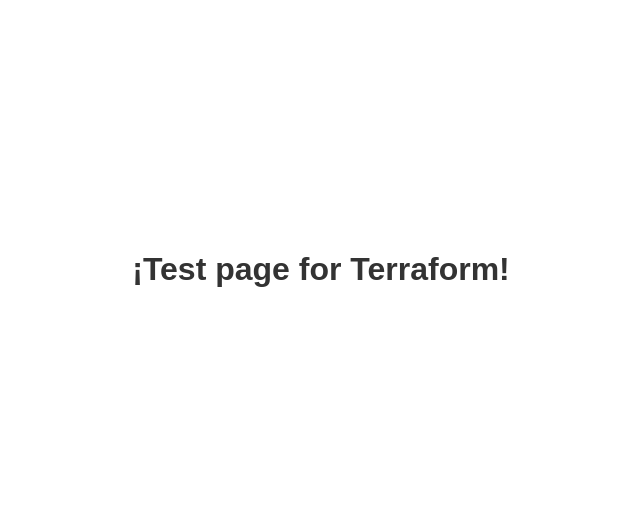
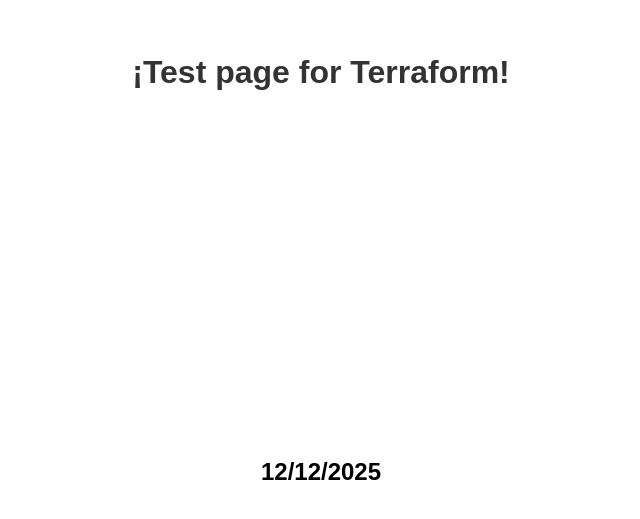
Before and after one commit to RamCupido/Terraform-Test, a plain HTML site: page index.html in a window 1280 px wide. Shown: the part 139-658 px from the top of the page, without its empty margins (319-959 px from the left). Drawn offline with Linux system fonts and the light colour scheme.

Commit message:
feat: new text

```diff
--- a/index.html
+++ b/index.html
@@ -11,5 +11,6 @@
 </head>
 <body>
     <h1>¡Test page for Terraform!</h1>
+    <h2> 12/12/2025</h2>
 </body>
 </html>
```
